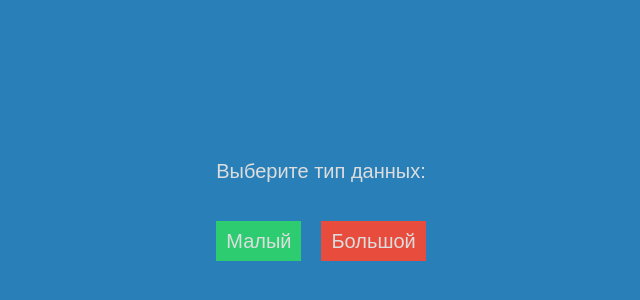
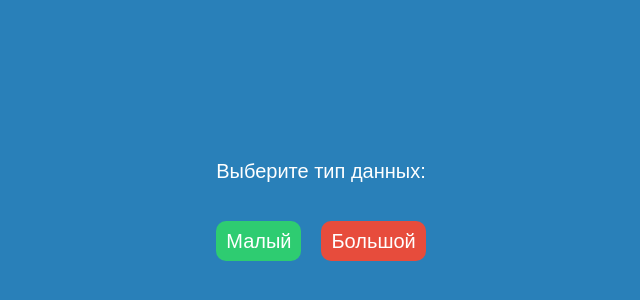
Before and after one commit to dmrompav/oxem_test, a Vue app: page / in a window 1280 px wide. Shown: the part 184-484 px from the top of the page, without its empty margins (319-959 px from the left). Built offline with nearby package versions, Linux system fonts and the light colour scheme.

Commit message:
styles ok

```diff
--- a/src/App.vue
+++ b/src/App.vue
@@ -14,6 +14,7 @@
 			:is-data-type-gotten="isDataTypeGotten"
 			@data-type-select="dataTypeSelect"
 		)
+		.container
 			HowMuchSel(
 				:how-much-select="howMuchSelect"
 				:how-much-data="howMuchData"
@@ -91,9 +92,9 @@ export default {
 			this.isDataTypeLoading = true
 			let requestURL
 			if(value === "small") {
-				requestURL = "http://cors-anywhere.herokuapp.com/http://www.filltext.com/?rows=32&id={number|1000}&firstName={firstName}&lastName={lastName}&email={email}&phone={phone|(xxx)xxx-xx-xx}&address={addressObject}&description={lorem|32}"
+				requestURL = "https://dmrompav.github.io/oxem_tables/small_data.json"
 			} else {
-				requestURL = "http://cors-anywhere.herokuapp.com/http://www.filltext.com/?rows=1000&id={number|1000}&firstName={firstName}&delay=3&lastName={lastName}&email={email}&phone={phone|(xxx)xxx-xx-xx}&address={addressObject}&description={lorem|32}"
+				requestURL = "https://dmrompav.github.io/oxem_tables/big_data.json"
 			}
 			this.dataLoad(requestURL)
 				.then(data => {
@@ -196,16 +197,22 @@ export default {
 <style lang="stylus">
 @import './assets/_reset.styl'
 body
+	display block
+	position absolute
+	background #2980b9
+	color #fff
+	font-family sans-serif
+
+#app
+	display block
 	position absolute
 	width 100vw
 	height 100vh
-	background #34495e
-	font-family sans-serif
-	color #dddddd
-	overflow scroll
 
-#app
-	position absolute
-
+.container
+	display block
+	width 95vw
+	max-width 1000px
+	margin auto
 
 </style>
--- a/src/components/AddNewForm.vue
+++ b/src/components/AddNewForm.vue
@@ -1,6 +1,6 @@
 <template lang="pug">
 	details.add-new
-		summary.add-new__summary Добавить
+		summary.add-new__summary Добавить строку
 		form.add-new__form(
 			@submit="checkAndAdd"
 		)
@@ -15,6 +15,12 @@
 				p.error(
 					v-if="$v.form.id.$dirty && $v.form[title].$invalid"
 				) Обязательное поле
+				p.error(
+					v-if="title==='firstName' && $v.form.id.$dirty && $v.form.id.$invalid"
+				) С заглавной буквы
+				p.error(
+					v-if="title==='lastName' && $v.form.id.$dirty && $v.form.id.$invalid"
+				) С заглавной буквы
 				p.error(
 					v-if="title==='id' && $v.form.id.$dirty && $v.form.id.$invalid"
 				) ID занят
@@ -54,9 +60,6 @@ export default {
 				email: '',
 				phone: '',
 			},
-			formMask: {
-				phone: '(___)___-____'
-			}
 		}
 	},
 	methods: {
@@ -76,14 +79,20 @@ export default {
 			id: {
 				required,
 				valid(value) {
-					return !this.tableIds.includes(value)
+					return !this.tableIds.includes(value.toString())
 				}
 			},
 			firstName: {
 				required,
+				valid(value) {
+					return (/^[A-Z]/).test(value)
+				}
 			},
 			lastName: {
 				required,
+				valid(value) {
+					return (/^[A-Z]/).test(value)
+				}
 			},
 			email: {
 				required,
@@ -105,4 +114,29 @@ export default {
 
 // ===== STYLES ==============================
 <style scoped lang="stylus">
+.add-new
+
+
+	&__summary
+
+
+	&__form
+
+
+	&__row
+
+
+	&__input
+		width 150px
+		padding 5px
+
+	&__button
+		height 26px
+		margin-right 10px
+		padding 0 10px
+		background #2ecc71
+
+.error
+	color #e74c3c
+
 </style>
--- a/src/components/HowMuchSel.vue
+++ b/src/components/HowMuchSel.vue
@@ -1,12 +1,13 @@
 <template lang="pug">
 	.paging
-		label.paging__label Отображать по:
-		select.paging__selector
-			option.paging__option(
-				v-for="i in howMuchSelect"
-				:selected="i===howMuchData"
-				@click="$emit('how-much-data', i)"
-			) {{ i }}
+		.paging__label Отображать по:
+		.paging__selector {{ howMuchData }}
+			ul.paging__list
+				li.paging__option(
+					v-for="i in howMuchSelect"
+					:class="i===howMuchData ? 'paging__option--selected' : ''"
+					@click="$emit('how-much-data', i)"
+				) {{ i }}
 </template>
 
 
@@ -24,4 +25,8 @@ export default {
 
 // ===== STYLES ==============================
 <style scoped lang="stylus">
+.paging
+	z-index 10
+
+// using Paging.vue styles
 </style>
--- a/src/components/Info.vue
+++ b/src/components/Info.vue
@@ -30,4 +30,12 @@ export default {
 
 // ===== STYLES ==============================
 <style scoped lang="stylus">
+.info
+	font-size 18px
+	&__p
+		margin 10px 0 0 0
+
+	&__textarea
+		padding 5px
+		margin 0 0 10px 0
 </style>
--- a/src/components/Modal.vue
+++ b/src/components/Modal.vue
@@ -80,6 +80,7 @@ export default {
 		font-size 20px
 		margin 10px
 		padding 10px
+		border-radius 10px
 
 		&_1
 			background #2ecc71
--- a/src/components/Paging.vue
+++ b/src/components/Paging.vue
@@ -1,17 +1,18 @@
 <template lang="pug">
 	.paging
-		label.paging__label Страница:
+		.paging__label Страница:
 		button.paging__btn(
 			v-if="whichPage > 1"
 			@click="$emit('which-page', whichPage - 1)"
 		) &lt;
-		select.paging__selector
-			option.paging__option(
-				v-for="i in howMuchPages"
-				:key="i"
-				:selected="i === whichPage"
-				@click="$emit('which-page', i)"
-			) {{ i }}
+		.paging__selector {{ whichPage }}
+			ul.paging__list
+				li.paging__option(
+					v-for="i in howMuchPages"
+					:key="i"
+					:class="i===whichPage ? 'paging__option--selected' : ''"
+					@click="$emit('which-page', i)"
+				) {{ i }}
 		button.paging__btn(
 			v-if="whichPage < howMuchPages"
 			@click="$emit('which-page', whichPage + 1)"
@@ -32,6 +33,8 @@ export default {
 		chooseRightPage() {
 			if(this.whichPage > this.howMuchPages) {
 				this.$emit('which-page', this.howMuchPages)
+			} else if(this.whichPage < 1) {
+				this.$emit('which-page', 1)
 			}
 		}
 	},
@@ -44,5 +47,50 @@ export default {
 
 
 // ===== STYLES ==============================
-<style scoped lang="stylus">
+<style lang="stylus">
+.paging
+	margin 10px 0
+	display flex
+	justify-content flex-start
+	align-items center
+
+	&__label
+		font-size 20px
+		margin 0 10px 0 0
+
+	&__selector
+		position relative
+		margin 0px 10px
+		padding 10px
+		width 50px
+		background #fff
+		color #000
+		cursor pointer
+		&:hover>ul
+			height auto
+
+	&__list
+		position absolute
+		left 0
+		top 30px
+		height 0
+		width 50px
+		text-align center
+		overflow hidden
+		background #fff
+
+	&__option
+		background #eee
+		padding 10px 5px
+
+		&:hover
+			background gray
+
+		&--selected
+			background #2ecc71
+
+	&__btn
+		padding 10px
+		background #2ecc71
+
 </style>
--- a/src/components/Search.vue
+++ b/src/components/Search.vue
@@ -39,4 +39,24 @@ export default {
 
 // ===== STYLES ==============================
 <style scoped lang="stylus">
+.search
+	margin 10px 0
+	display flex
+	justify-content flex-start
+	align-items center
+
+	&__input
+		width 150px
+		padding 5px
+
+	&__submit
+		height 26px
+		margin-right 10px
+		padding 0 10px
+		background #2ecc71
+
+	&__how-much
+		font-size 12px
+
+
 </style>
--- a/src/components/TableData.vue
+++ b/src/components/TableData.vue
@@ -2,7 +2,7 @@
 	table.table
 		caption.table__caption
 			h1 Test Дмитрий Павлов
-		tr.table__row.table__row_header
+		tr.table__header
 			td.table__cell №
 			th.table__cell.table__cell_header(
 				v-for="(colName, key) in tableHead"
@@ -51,22 +51,33 @@ export default {
 // ===== STYLES ==============================
 <style scoped lang="stylus">
 .table
-	max-width 95vw
 	border-collapse: collapse
+
 	&__caption
 		font-size 30px
+		margin 0 15px
+
+	&__header
+		background #000
+		font-size 20px
+
 	&__row
 		cursor pointer
+		&:hover
+			background gray
+
 		&--selected
 			background #c0392b
-		&_header
-			background #000
-			font-size 20px
+
 	&__cell
 		border 1px solid
 		padding 3px 5px
+
 		&_header
 			border 2px solid
+			transition background 0.1s
+			&:hover
+				background #c0392b
 
 .sort
 	margin-right 3px
```
Lines whose indentation alone changed are shown as unchanged.
